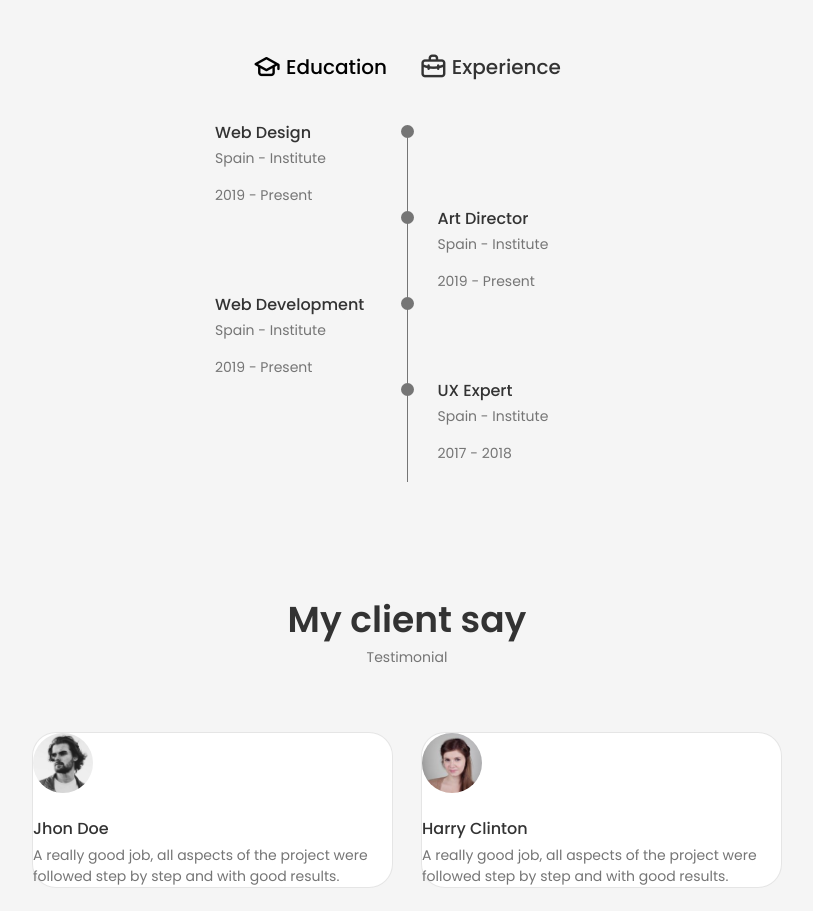
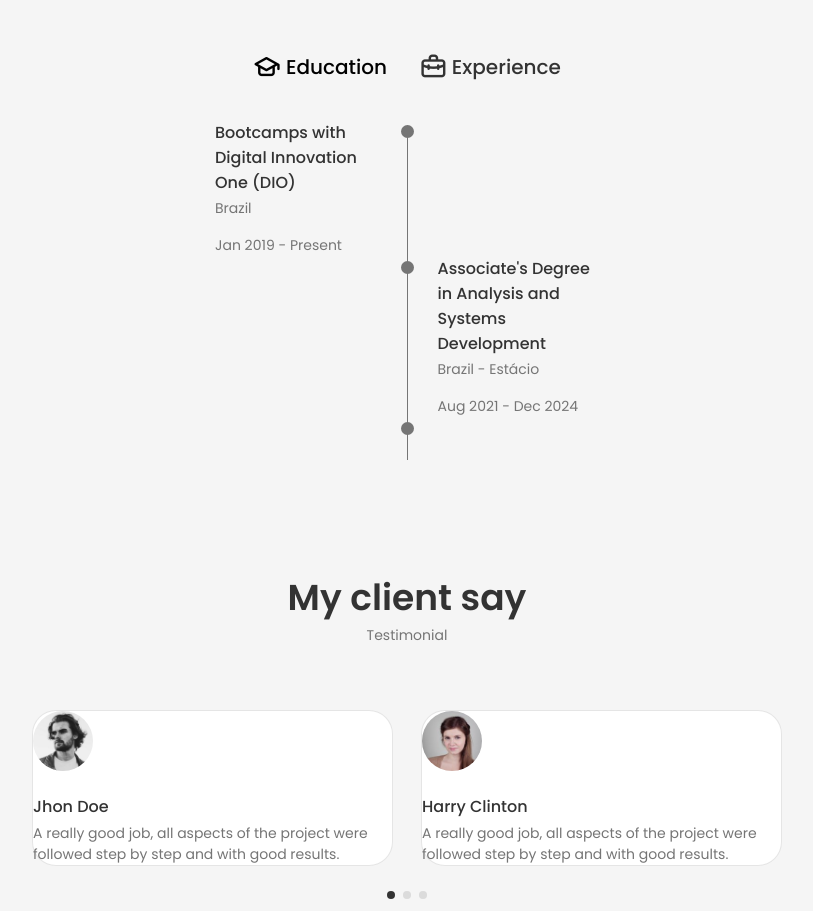
Before and after one commit to fabiodrneles/portfolio-react, a React (Create React App) app: page / in a window 1280 px wide. Shown: the part 2000-2911 px from the top of the page, without its empty margins (233-1046 px from the left). Built offline with nearby package versions, Linux system fonts and the light colour scheme.

Commit message:
Chore: editando qualifications.

```diff
--- a/src/components/qualification/Qualification.jsx
+++ b/src/components/qualification/Qualification.jsx
@@ -50,9 +50,66 @@ const Qualification = () => {
           >
             <div className="qualification__data">
               <div>
-                <h3 className="qualification__title">Web Design</h3>
+                <h3 className="qualification__title">
+                  Bootcamps with Digital Innovation One (DIO)
+                </h3>
+                <span className="qualification__subtitle">Brazil</span>
+                <div className="qualification__calender">
+                  <i className="uil uil-calender-alt"></i> Jan 2019 - Present
+                </div>
+              </div>
+
+              <div>
+                <sapn className="qualification__rounder"></sapn>
+                <span className="qualification__line"></span>
+              </div>
+            </div>
+
+            <div className="qualification__data">
+              <div></div>
+
+              <div>
+                <span className="qualification__rounder"></span>
+                <span className="qualification__line"></span>
+              </div>
+
+              <div>
+                <h3 className="qualification__title">
+                  Associate's Degree in Analysis and Systems Development
+                </h3>
                 <span className="qualification__subtitle">
-                  Spain - Institute
+                  Brazil - Estácio
+                </span>
+                <div className="qualification__calender">
+                  <i className="uil uil-calender-alt"></i> Aug 2021 - Dec 2024
+                </div>
+              </div>
+            </div>
+
+            <div className="qualification__data">
+              <div></div>
+
+              <div>
+                <span className="qualification__rounder"></span>
+                <span className="qualification__line"></span>
+              </div>
+            </div>
+          </div>
+
+          <div
+            className={
+              toggleState === 2
+                ? "qualification__content qualification__content-active"
+                : "qualification__content"
+            }
+          >
+            <div className="qualification__data">
+              <div>
+                <h3 className="qualification__title">
+                  Software Developer | Java - Angular - PHP - React | Full Stack
+                </h3>
+                <span className="qualification__subtitle">
+                  Freelancer - Brazil
                 </span>
                 <div className="qualification__calender">
                   <i className="uil uil-calender-alt"></i> 2019 - Present
@@ -74,24 +131,27 @@ const Qualification = () => {
               </div>
 
               <div>
-                <h3 className="qualification__title">Art Director</h3>
-                <span className="qualification__subtitle">
-                  Spain - Institute
-                </span>
+                <h3 className="qualification__title">
+                  {" "}
+                  Intership Developer | Java - Angular - Cobol - Mainframe |
+                  Full Stack
+                </h3>
+                <span className="qualification__subtitle">IBM - Brazil</span>
                 <div className="qualification__calender">
-                  <i className="uil uil-calender-alt"></i> 2019 - Present
+                  <i className="uil uil-calender-alt"></i> May 2022 - Aug 2022
                 </div>
               </div>
             </div>
 
             <div className="qualification__data">
               <div>
-                <h3 className="qualification__title">Web Development</h3>
-                <span className="qualification__subtitle">
-                  Spain - Institute
-                </span>
+                <h3 className="qualification__title">
+                  Software Developer | Java - Angular - Cobol - React | Full
+                  Stack
+                </h3>
+                <span className="qualification__subtitle">IBM - Brazil</span>
                 <div className="qualification__calender">
-                  <i className="uil uil-calender-alt"></i> 2019 - Present
+                  <i className="uil uil-calender-alt"></i> Sep 2022 - Aug 2023
                 </div>
               </div>
 
@@ -110,72 +170,16 @@ const Qualification = () => {
               </div>
 
               <div>
-                <h3 className="qualification__title">UX Expert</h3>
+                <h3 className="qualification__title">
+                  {" "}
+                  Intership Developer | Kotlin | Backend
+                </h3>
                 <span className="qualification__subtitle">
-                  Spain - Institute
+                  Stone Co. - Brazil
                 </span>
                 <div className="qualification__calender">
-                  <i className="uil uil-calender-alt"></i> 2017 - 2018
+                  <i className="uil uil-calender-alt"></i> Feb 2024 - Present
                 </div>
-              </div>
-            </div>
-          </div>
-
-          <div
-            className={
-              toggleState === 2
-                ? "qualification__content qualification__content-active"
-                : "qualification__content"
-            }
-          >
-            <div className="qualification__data">
-              <div>
-                <h3 className="qualification__title">Produt Designer</h3>
-                <span className="qualification__subtitle">
-                  Microsoft - Spain
-                </span>
-                <div className="qualification__calender">
-                  <i className="uil uil-calender-alt"></i> 2019 - Present
-                </div>
-              </div>
-
-              <div>
-                <sapn className="qualification__rounder"></sapn>
-                <span className="qualification__line"></span>
-              </div>
-            </div>
-
-            <div className="qualification__data">
-              <div></div>
-
-              <div>
-                <span className="qualification__rounder"></span>
-                <span className="qualification__line"></span>
-              </div>
-
-              <div>
-                <h3 className="qualification__title">UX Designer</h3>
-                <span className="qualification__subtitle">
-                  Apple Inc - Spain
-                </span>
-                <div className="qualification__calender">
-                  <i className="uil uil-calender-alt"></i> 2019 - Present
-                </div>
-              </div>
-            </div>
-
-            <div className="qualification__data">
-              <div>
-                <h3 className="qualification__title">Web Designer</h3>
-                <span className="qualification__subtitle">Figma - Spain</span>
-                <div className="qualification__calender">
-                  <i className="uil uil-calender-alt"></i> 2019 - Present
-                </div>
-              </div>
-
-              <div>
-                <sapn className="qualification__rounder"></sapn>
-                <span className="qualification__line"></span>
               </div>
             </div>
           </div>
```
